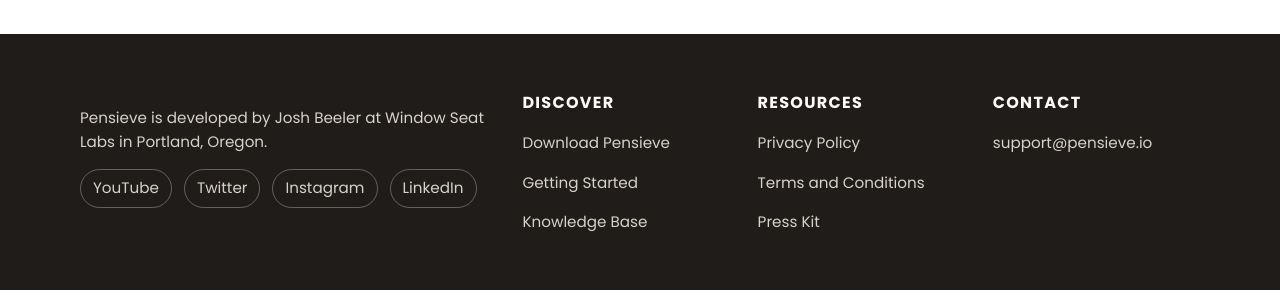
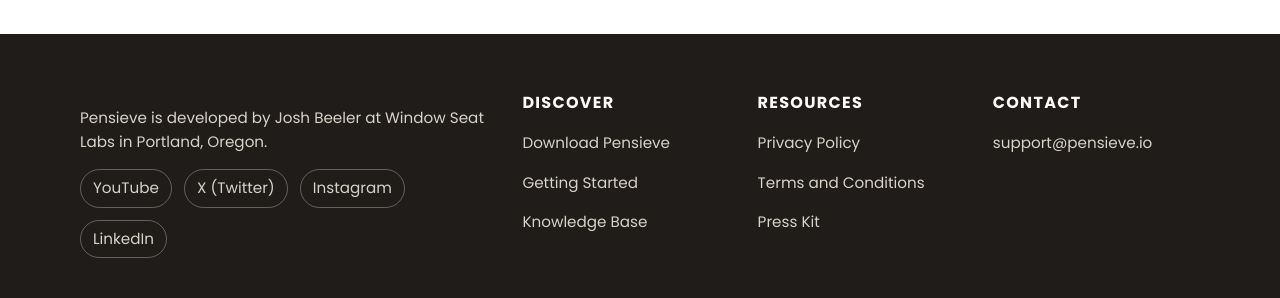
Before and after one commit to joshuabeeler/pensieve-squarespace, a plain HTML site: page site/index.html in a window 1280 px wide. Shown: the part 771-1069 px from the top of the page. Drawn offline with Linux system fonts and the light colour scheme.

Commit message:
Link reads X (Twitter)

```diff
--- a/site/index.html
+++ b/site/index.html
@@ -62,7 +62,7 @@
           <p>Pensieve is developed by Josh Beeler at <a href="https://www.windowseatlabs.com">Window Seat Labs</a> in Portland, Oregon.</p>
           <div class="social-row">
             <a class="social-pill" href="https://www.youtube.com/playlist?list=PLRlVGvi4pJsw1SHE4_XYjrJTTcf5TSMVF">YouTube</a>
-            <a class="social-pill" href="https://x.com/PensieveTweets">Twitter</a>
+            <a class="social-pill" href="https://x.com/PensieveTweets">X (Twitter)</a>
             <a class="social-pill" href="https://www.instagram.com/pensieveapp/">Instagram</a>
             <a class="social-pill" href="https://www.linkedin.com/company/windowseatlabs">LinkedIn</a>
           </div>
```
Also changed, not shown: site/download.html (+1 -1 lines), site/features.html (+1 -1 lines), site/pricing.html (+1 -1 lines), site/reviews.html (+1 -1 lines), site/story.html (+1 -1 lines).
